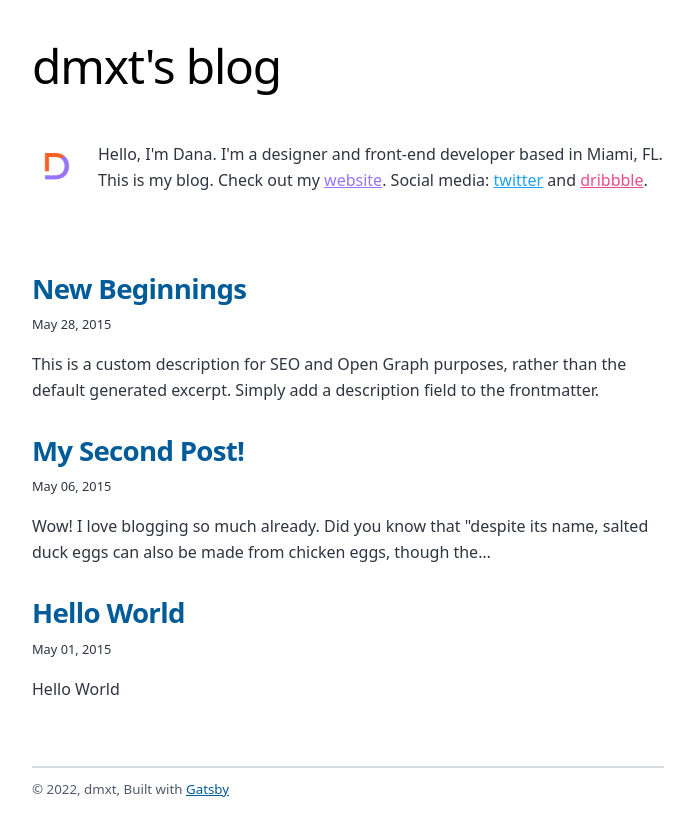
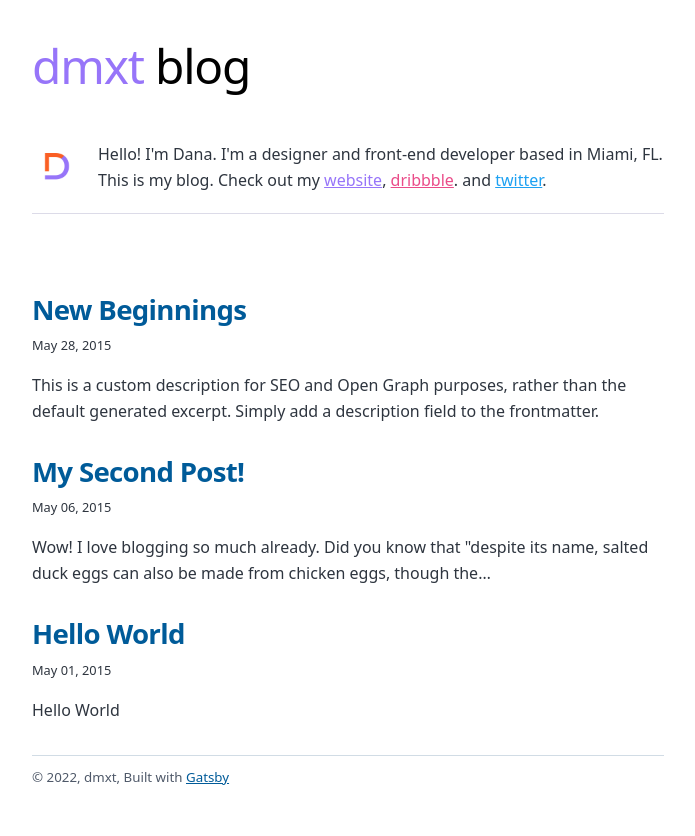
Before and after one commit to dmxt/dmxt-blog, a Gatsby site: page / in a window 1280 px wide. Shown: the whole page, without its empty margins (292-987 px from the left). Built offline with nearby package versions, Linux system fonts and the light colour scheme; Gatsby itself is replaced by a stand-in of ours.

Commit message:
Add favicon and more styling

```diff
--- a/gatsby-config.js
+++ b/gatsby-config.js
@@ -3,7 +3,7 @@ module.exports = {
     title: `dmxt's blog`,
     author: {
       name: `Dana`,
-      summary: `Hello, I'm Dana. I'm a designer and front-end developer based in Miami, FL.`,
+      summary: `Hello! I'm Dana. I'm a designer and front-end developer based in Miami, FL.`,
     },
     description: `A starter blog demonstrating what Gatsby can do.`,
     siteUrl: `https://gatsbystarterblogsource.gatsbyjs.io/`,
@@ -116,7 +116,7 @@ module.exports = {
         // https://css-tricks.com/meta-theme-color-and-trickery/
         // theme_color: `#663399`,
         display: `minimal-ui`,
-        icon: `src/images/gatsby-icon.png`, // This path is relative to the root of the site.
+        icon: `src/images/dmxt-favicon.png`, // This path is relative to the root of the site.
       },
     },
   ],
--- a/src/components/bio.js
+++ b/src/components/bio.js
@@ -52,14 +52,14 @@ const Bio = () => {
           <a href={`https://dmxt.org/}`} className={`brand-dmxt`}>
             website
           </a>
-          {`. Social media: `}
+          {`, `}
+          <a href={`https://dribbble.com/${social?.dribbble || ``}`} className={`brand-dribbble`}>
+            dribbble
+          </a>
+          {`. and `}
           <a href={`https://twitter.com/${social?.twitter || ``}`} className={`brand-twitter`}>
             twitter
           </a>
-            {` and `}
-            <a href={`https://dribbble.com/${social?.dribbble || ``}`} className={`brand-dribbble`}>
-                dribbble
-            </a>
           {`.`}
         </p>
       )}
--- a/src/components/layout.js
+++ b/src/components/layout.js
@@ -1,7 +1,7 @@
 import * as React from "react"
 import { Link } from "gatsby"
 
-const Layout = ({ location, title, children }) => {
+const Layout = ({ location, children }) => {
   const rootPath = `${__PATH_PREFIX__}/`
   const isRootPath = location.pathname === rootPath
   let header
@@ -9,7 +9,7 @@ const Layout = ({ location, title, children }) => {
   if (isRootPath) {
     header = (
       <h1 className="main-heading">
-        <Link to="/">{title}</Link>
+        <Link to="/"><span className={`brand-dmxt`}>dmxt</span> blog</Link>
       </h1>
     )
   } else {
--- a/src/style.css
+++ b/src/style.css
@@ -339,7 +339,7 @@ a:focus {
 }
 
 
-/******************* Custom *******************/
+/******************* Custom style *******************/
 .brand-dmxt {
   color: var(--purple);
 }
@@ -350,6 +350,12 @@ a:focus {
 
 .brand-twitter {
   color: var(--twitter);
+}
+
+/* Bio */
+.bio {
+  border-bottom: 1px solid #dcdbe8;
+  padding-bottom: var(--spacing-5);
 }
 
 /* Blog */
@@ -378,8 +384,8 @@ a:focus {
 }
 
 footer {
-  border-top: 2px solid var(--color-accent);
-  margin-top: 4rem;
+  border-top: 1px solid var(--color-accent);
+  margin-top: var(--spacing-5);
   font-family: var(--fontFamily-sans);
   color: var(--color-text-light);
   font-size: var(--fontSize-0);
```
Also changed, not shown: src/images/gatsby-icon.png (deleted), static/favicon.ico, 1 other file.
